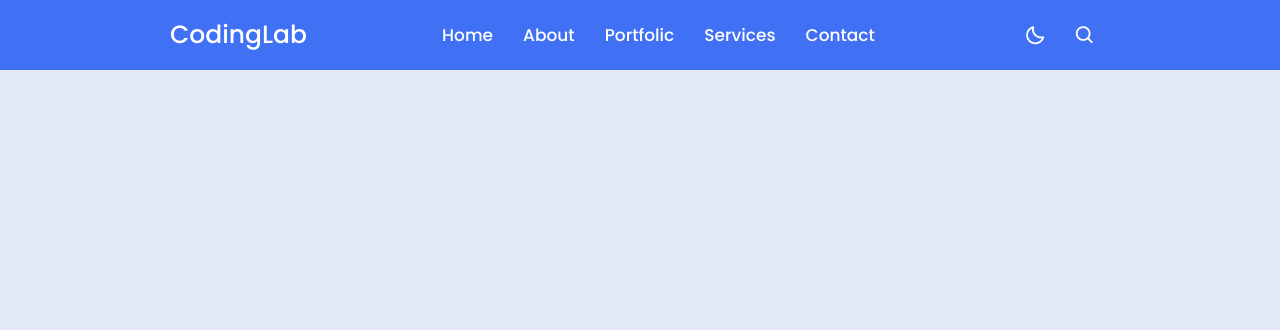
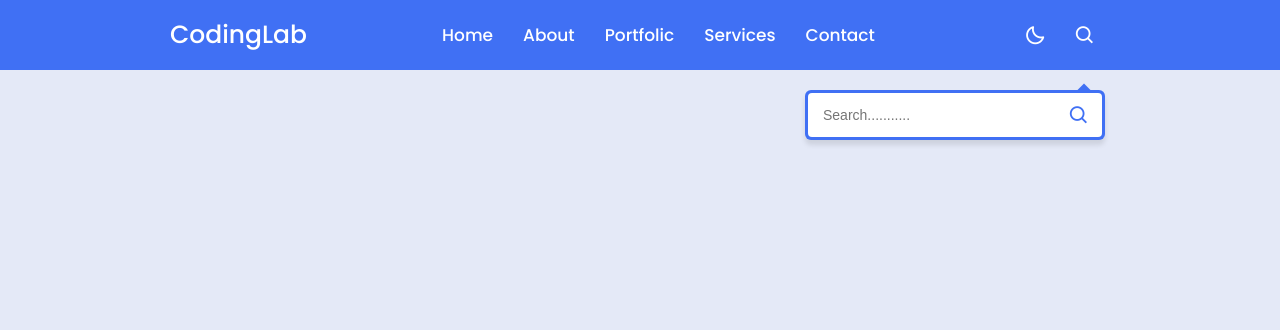
Before and after one commit to mejbaulmubin786/ComponentCraft, a PHP site: page /01/index.html in a window 1280 px wide. Shown: the top 330 px of the page. Run offline with PHP 8.4, Linux system fonts and the light colour scheme; some libraries are stand-ins or nearby versions.

Commit message:
update search box

```diff
--- a/navbars/01/index.html
+++ b/navbars/01/index.html
@@ -32,8 +32,14 @@
                     <i class="bx bx-sun sun"></i>
                 </div>
                 <div class="searchBox">
-                    <i class="bx bx-x cancel"></i>
-                    <i class="bx bx-search search"></i>
+                    <div class="searchToggle">
+                        <i class="bx bx-x cancel"></i>
+                        <i class="bx bx-search search"></i>
+                    </div>
+                    <div class="search-field">
+                        <input type="text" placeholder="Search...........">
+                        <i class="bx bx-search"></i>
+                    </div>
                 </div>
             </div>
         </div>
--- a/navbars/01/script.js
+++ b/navbars/01/script.js
@@ -1,13 +1,15 @@
 const body = document.querySelector("body"),
       nav = document.querySelector("nav"),
       modeToggle = document.querySelector(".dark-light"),
-      searchToggle = document.querySelector(".searchBox");
+      searchToggle = document.querySelector(".searchToggle");
 
+      //js code to toggle dark and light mode
       modeToggle.addEventListener('click', ()=>{
             modeToggle.classList.toggle("active");
             body.classList.toggle("dark");
       });
 
+     //js code to toggle search box
       searchToggle.addEventListener('click', ()=>{
             searchToggle.classList.toggle("active");
       });
--- a/navbars/01/styles.css
+++ b/navbars/01/styles.css
@@ -100,7 +100,7 @@ display: flex;
     align-items: center;
 }
 .darkLight-searchBox .dark-light,
-.darkLight-searchBox .searchBox{
+.darkLight-searchBox .searchToggle{
     height: 40px;
     width: 40px;
     display: flex;
@@ -108,8 +108,8 @@ display: flex;
     justify-content: center;
     margin: 0 5px;
 }
-.darkLight-searchBox .dark-light i,
-.darkLight-searchBox .searchBox i{
+.dark-light i,
+.searchToggle i{
     position: absolute;
     color: var(--text-color);
     font-size: 22px;
@@ -129,16 +129,68 @@ display: flex;
     opacity: 0;
     pointer-events: none;
 }
-.searchBox i.cancel{
+.searchToggle i.cancel{
     opacity: 0;
     pointer-events: none;
 }
 
-.searchBox.active i.cancel{
+.searchToggle.active i.cancel{
     opacity: 1;
     pointer-events: auto;
 }
-.searchBox.active i.search{
+.searchToggle.active i.search{
     opacity: 0;
     pointer-events: none;
 }
+
+.searchBox{
+    position: relative;
+}
+
+.searchBox .search-field{
+    position: absolute;
+    bottom: -85px;
+    right: 5px;
+    height: 50px;
+    width: 300px;
+    display: flex;
+    align-items: center;
+    background-color: var(--nav-color);
+    padding: 3px;
+    border-radius: 6px;
+    box-shadow: 0 5px 5px rgba(0, 0, 0, 0.1);
+}
+
+.search-field::before{
+    content: '';
+    position: absolute;
+    right: 15px;
+    top: -4px;
+    height: 12px;
+    width: 12px;
+    background-color: var(--nav-color);
+    transform: rotate(-45deg);
+    z-index: -1;
+
+
+}
+
+.search-field input{
+    height: 100%;
+    width: 100%;
+    padding: 0 45px 0 15px;
+    outline: none;
+    border: none;
+    border-radius: 4px;
+    font-size: 14px;
+    font-weight: 400;
+    color: var(--search-text);
+}
+
+.search-field i{
+    position: absolute;
+    color: var(--nav-color);
+    right: 15px;
+    font-size: 22px;
+    cursor: pointer;
+}
```
